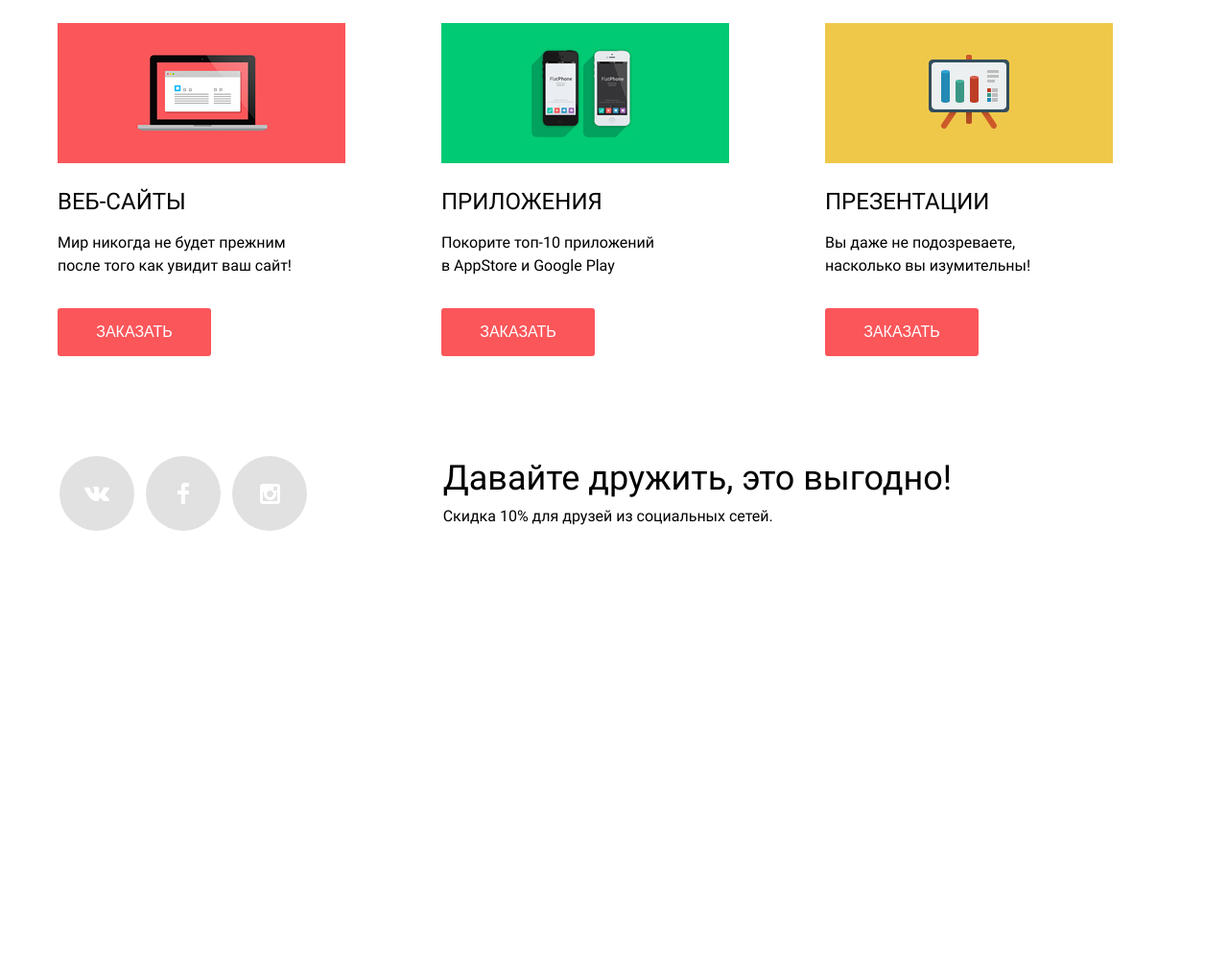
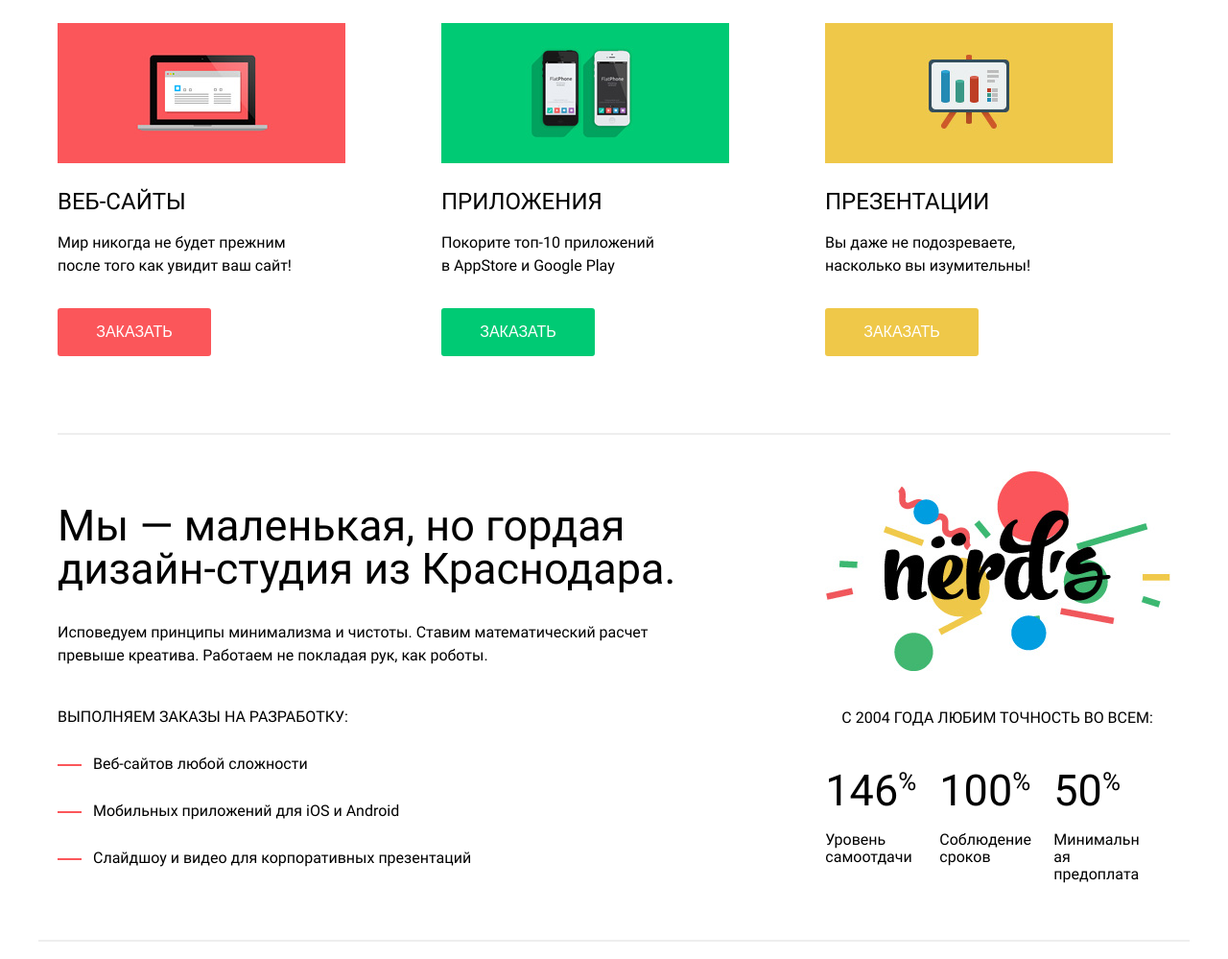
Before and after one commit to Akimba-png/html-css__nerds, a website with bundled scripts: page source/index.html in a window 1280 px wide. Shown: the part 601-1600 px from the top of the page at 96% size. Before the commit the page ends 1224 px from the top, so only its background shows below. Built offline with nearby package versions, Linux system fonts and the light colour scheme.

Commit message:
Добавляет блок about и блок stats

```diff
--- /dev/null
+++ b/source/css/blocks/about.css
@@ -0,0 +1,42 @@
+.about {
+  padding-top: 34px;
+}
+
+.about__slogan {
+  display: block;
+  margin-bottom: 32px;
+  font-size: 45px;
+  line-height: 45px;
+  font-weight: 500;
+}
+
+.about__text {
+  margin-bottom: 40px;
+}
+
+.about__offers {
+  display: block;
+  margin-bottom: 25px;
+  text-transform: uppercase;
+}
+
+.about__list {
+  padding: 0;
+  list-style: none;
+}
+
+.about__item {
+  position: relative;
+  margin-bottom: 25px;
+  padding-left: 37px;
+}
+
+.about__item::before {
+  content: "";
+  position: absolute;
+  top: 50%;
+  left: 0;
+  width: 25px;
+  height: 2px;
+  background-color: var(--before-element-color);
+}
--- a/source/css/blocks/button.css
+++ b/source/css/blocks/button.css
@@ -33,3 +33,27 @@
 .button:active .button__text {
   opacity: 0.3;
 }
+
+.button--app {
+  background-color: var(--button-app-color);
+}
+
+.button--app:hover {
+  background-color: var(--button-app-hover-color);
+}
+
+.button--app:active {
+  background-color: var(--button-app-active-color);
+}
+
+.button--presentation {
+  background-color: var(--button-presentation-color);
+}
+
+.button--presentation:hover {
+  background-color: var(--button-presentation-hover-color);
+}
+
+.button--presentation:active {
+  background-color: var(--button-presentation-active-color);
+}
--- a/source/css/blocks/colors.css
+++ b/source/css/blocks/colors.css
@@ -18,8 +18,17 @@
   --button-active-shadow-color: rgba(0, 1, 1, 0.1);
   --button-feature-border-color: #000000;
   --button-feature-shadow-color: rgba(0, 0, 0, 0.25);
+  --button-app-color: #00ca74;
+  --button-app-hover-color: #00bc6c;
+  --button-app-active-color: #00aa62;
+  --button-presentation-color: #efc849;
+  --button-presentation-hover-color: #eab534;
+  --button-presentation-active-color: #e5a722;
 
   /* slider */
   --slider-toggle-background-color: #ffffff;
   --slider-toggle-current-color: #c1c1c1;
+
+  /* about */
+  --before-element-color: #fb565a;
 }
--- /dev/null
+++ b/source/css/blocks/container-about.css
@@ -0,0 +1,6 @@
+.container-about {
+  display: grid;
+  grid-template-columns: 2fr 1fr;
+  padding-bottom: 43px;
+  border-bottom: 2px solid var(--background-color);
+}
--- a/source/css/blocks/page-main.css
+++ b/source/css/blocks/page-main.css
@@ -1,3 +1,7 @@
 .page-main__features {
   margin-bottom: 60px;
 }
+
+.page-main__services {
+  margin-bottom: 38px;
+}
--- a/source/css/blocks/services.css
+++ b/source/css/blocks/services.css
@@ -4,7 +4,9 @@
   column-gap: 100px;
   row-gap: 60px;
   padding: 0;
+  padding-bottom: 60px;
   list-style: none;
+  border-bottom: 2px solid var(--background-color);
 }
 
 .services__item {
--- /dev/null
+++ b/source/css/blocks/stats.css
@@ -0,0 +1,44 @@
+.stats {
+  padding-left: 27px;
+}
+
+.stats__image {
+  margin-bottom: 30px;
+}
+
+.stats__slogan {
+  display: block;
+  text-transform: uppercase;
+  margin-bottom: 32px;
+  margin-left: 17px;
+}
+
+.stats__list {
+  display: flex;
+  flex-wrap: wrap;
+  column-gap: 21px;
+  row-gap: 45px;
+}
+
+.stats__item {
+  width: 98px;
+}
+
+.stats__title {
+  margin-bottom: 10px;
+  font-size: 45px;
+  line-height: 64px;
+  font-weight: 700;
+  word-wrap: break-word;
+}
+
+.stats__measure {
+  font-size: 26px;
+  line-height: 40px;
+}
+
+.stats__text {
+  margin: 0;
+  line-height: 18px;
+  word-wrap: break-word;
+}
--- a/source/css/style.css
+++ b/source/css/style.css
@@ -13,3 +13,6 @@
 @import "./blocks/slider.css";
 @import "./blocks/services.css";
 @import "./blocks/page-main.css";
+@import "./blocks/container-about.css";
+@import "./blocks/about.css";
+@import "./blocks/stats.css";
--- a/source/index.html
+++ b/source/index.html
@@ -78,7 +78,7 @@
           <button class="slider__toggle" type="button"></button>
         </div>
       </section>
-      <section class="services wrapper">
+      <section class="page-main__services services wrapper">
         <h2 class="visually-hidden">Продукция студии Nerds</h2>
         <ul class="services__list">
           <li class="services__item">
@@ -91,7 +91,7 @@
               Мир никогда не будет прежним<br>
               после того как увидит ваш сайт!
             </p>
-            <button class="services__button button" type="button">Заказать</button>
+            <button class="services__button button" type="button"><span class="button__text">Заказать</span></button>
           </li>
           <li class="services__item">
             <picture>
@@ -103,7 +103,7 @@
               Покорите топ-10 приложений<br>
               в AppStore и Google Play
             </p>
-            <button class="services__button button" type="button">Заказать</button>
+            <button class="services__button button button--app" type="button"><span class="button__text">Заказать</span></button>
           </li>
           <li class="services__item">
             <picture>
@@ -115,10 +115,52 @@
               Вы даже не подозреваете,<br>
               насколько вы изумительны!
             </p>
-            <button class="services__button button" type="button">Заказать</button>
+            <button class="services__button button button--presentation" type="button"><span class="button__text">Заказать</span></button>
           </li>
         </ul>
       </section>
+
+      <div class="container-about wrapper">
+        <section class="about">
+          <h2 class="visually-hidden">Информация о студии</h2>
+          <b class="about__slogan">
+            Мы — маленькая, но гордая<br>
+            дизайн-студия из Краснодара.
+          </b>
+          <p class="about__text">
+            Исповедуем принципы минимализма и чистоты. Ставим математический расчет<br>
+            превыше креатива. Работаем не покладая рук, как роботы.
+          </p>
+          <b class="about__offers">Выполняем заказы на разработку:</b>
+          <ul class="about__list">
+            <li class="about__item">Веб-сайтов любой сложности</li>
+            <li class="about__item">Мобильных приложений для iOS и Android</li>
+            <li class="about__item">Слайдшоу и видео для корпоративных презентаций</li>
+          </ul>
+        </section>
+        <section class="stats">
+          <h2 class="visually-hidden">Статистика выполненных работ</h2>
+          <picture>
+            <!-- <source type="image/webp" srcset="stats-logo.webp 1x, stats-logo@2x.webp 2x"> -->
+            <img class="stats__image" src="img/stats-logo.png" srcset="img/stats-logo@2x.png 2x" width="360" height="208" alt="Логотип дизайн студии Nerds">
+          </picture>
+          <b class="stats__slogan">с 2004 года Любим точность во всем:</b>
+          <dl class="stats__list">
+            <div class="stats__item">
+              <dt class="stats__title">146<sup class="stats__measure">%</sup></dt>
+              <dd class="stats__text">Уровень самоотдачи</dd>
+            </div>
+            <div class="stats__item">
+              <dt class="stats__title">100<sup class="stats__measure">%</sup></dt>
+              <dd class="stats__text">Соблюдение сроков</dd>
+            </div>
+            <div class="stats__item">
+              <dt class="stats__title">50<sup class="stats__measure">%</sup></dt>
+              <dd class="stats__text">Минимальная предоплата</dd>
+            </div>
+          </dl>
+        </section>
+      </div>
     </main>
     <footer class="main-footer wrapper">
       <section class="social">
```
Also changed, not shown: source/img/stats-logo.png (added), source/img/stats-logo@2x.png (added).
